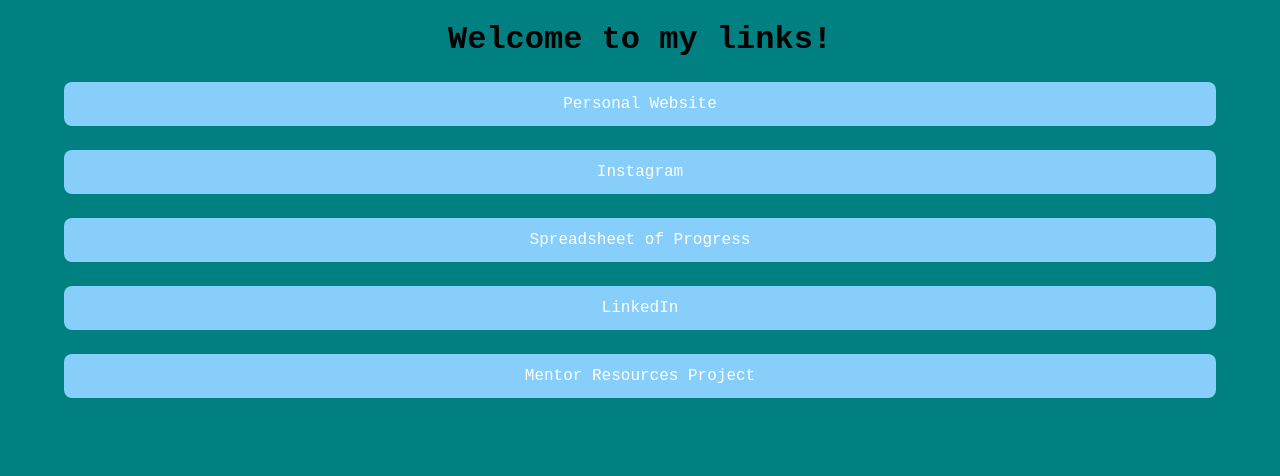
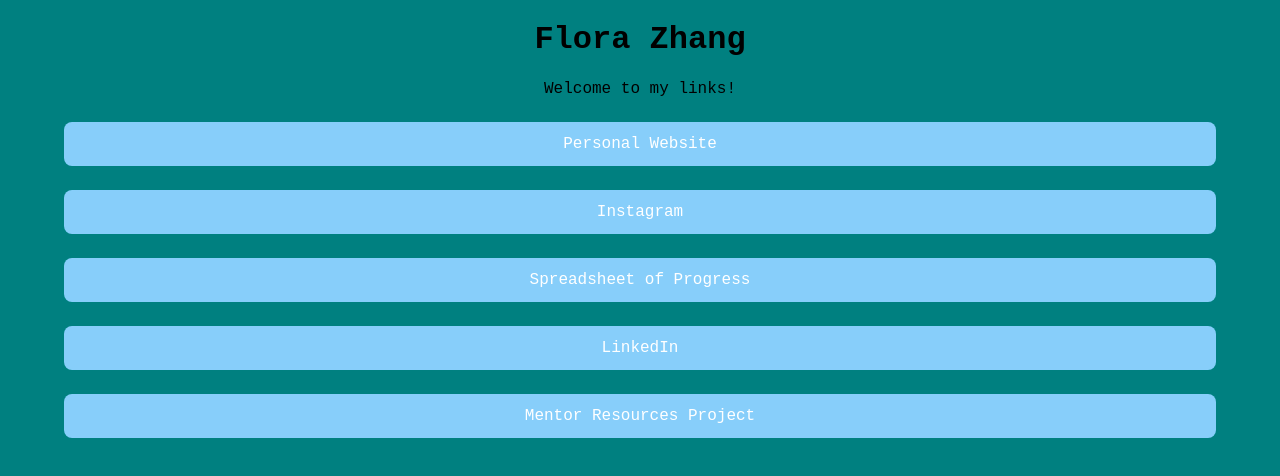
Before and after one commit to TealTheAvocado/link-tree, a plain HTML site: page index.html in a window 1280 px wide. Drawn offline with Linux system fonts and the light colour scheme.

Commit message:
Add name to top

```diff
--- a/index.html
+++ b/index.html
@@ -8,7 +8,8 @@
     <title>Flora Zhang</title>
 </head>
 <body>
-    <h1>Welcome to my links!</h1>
+    <h1>Flora Zhang</h1>
+    <p>Welcome to my links!</p>
     <button onclick="window.location.href='https://tealtheavocado.github.io/florazhang/'">Personal Website</button>
     <button onclick="window.location.href=https://www.instagram.com/flora2swe/">Instagram</button>
     <button onclick="window.location.href=https://docs.google.com/spreadsheets/d/1X-hftRqZzuK0cQR42X9QCiHD0IzhUJOG3e7mq56uZE8/edit'">Spreadsheet of Progress</button>
```
